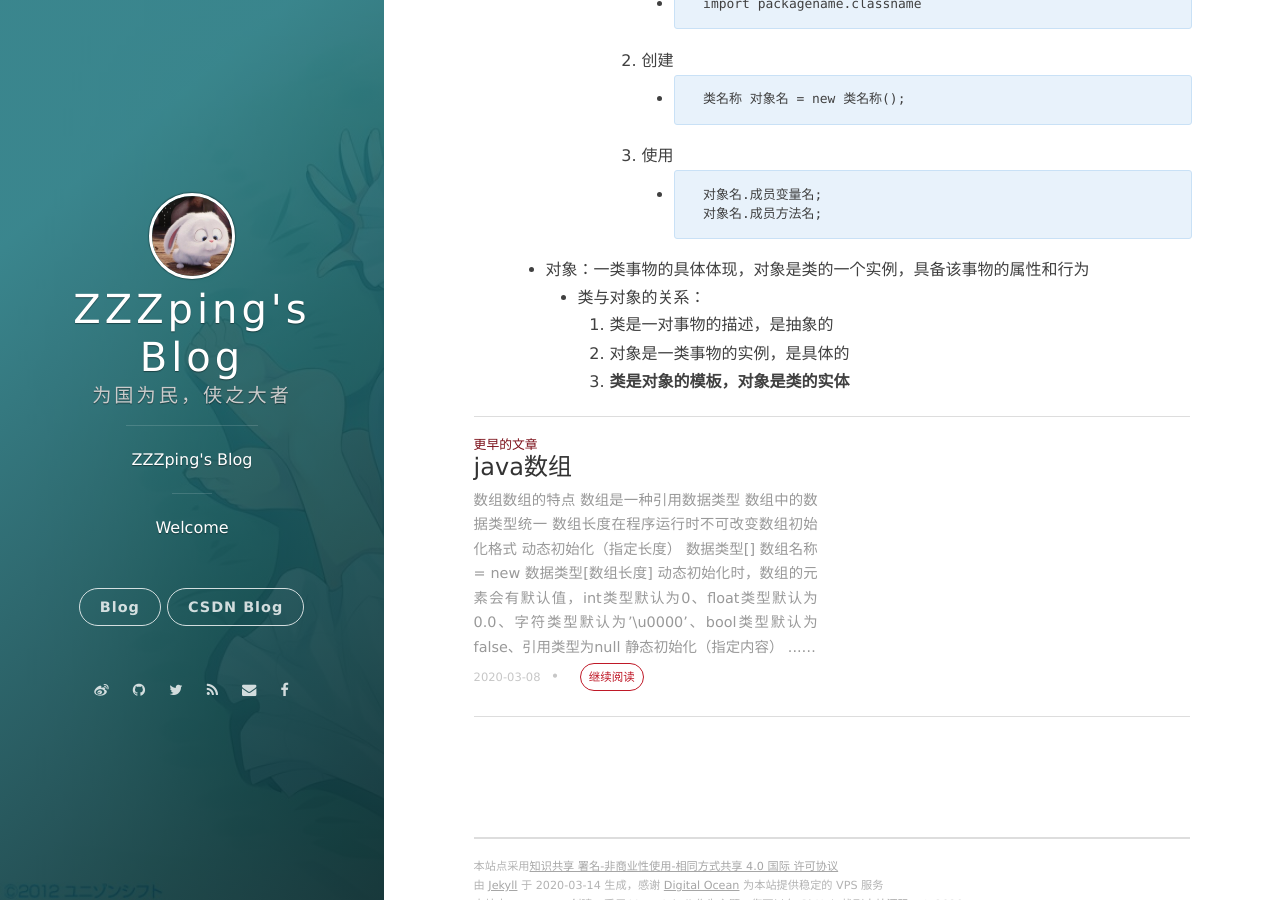
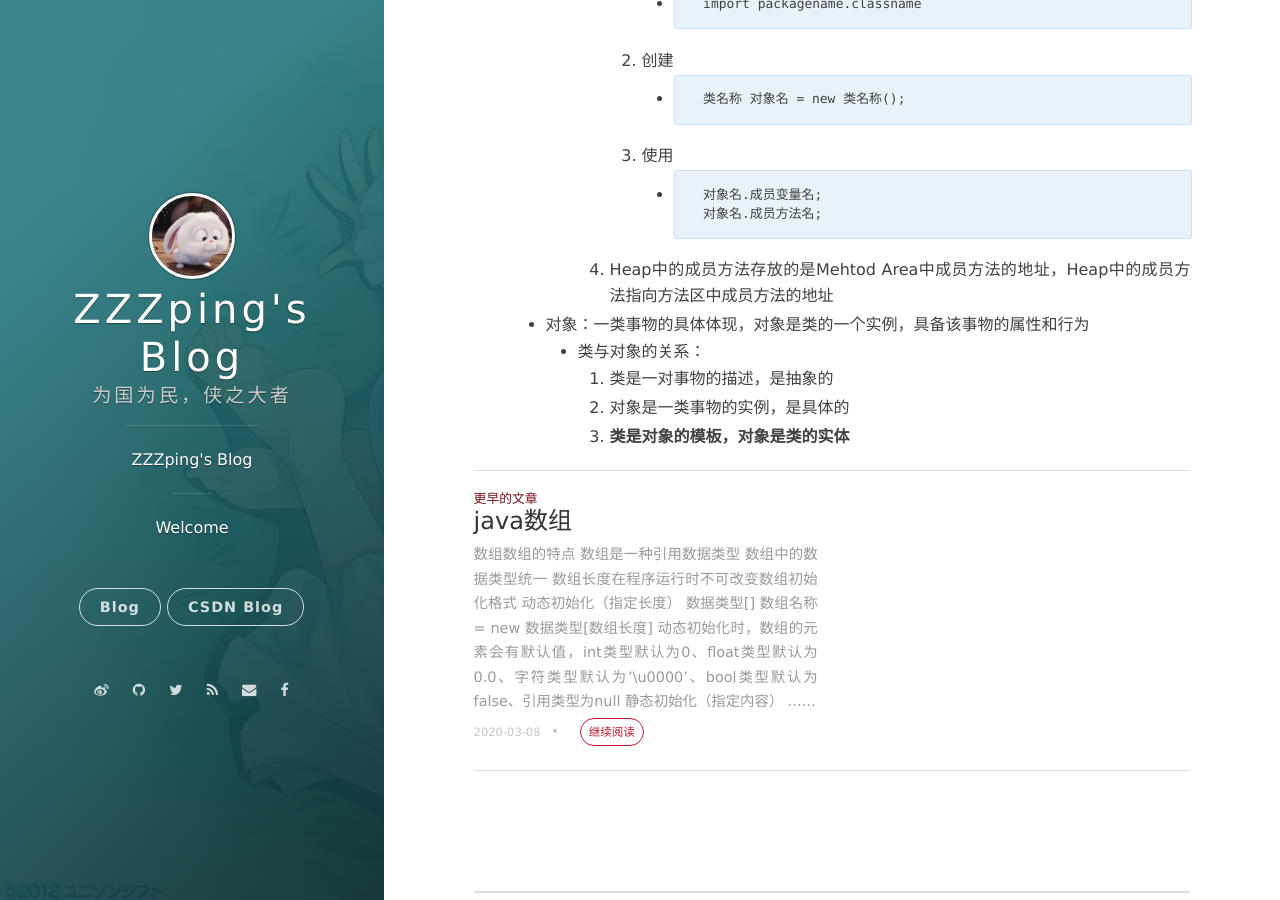
Before and after one commit to ZZZping/ZZZping.github.io, a Jekyll site: the page built from _posts/2020-03-13-Java4.md, in a window 1280 px wide and 900 px high, scrolled down 563 px. Built offline with Jekyll 4.4.1, drawn with Linux system fonts in a browser that asks for light colours; nearby versions of some CDN libraries; comment, search, counter and statistics services are not loaded.

Commit message:
method memory

````diff
--- a/_posts/2020-03-13-Java4.md
+++ b/_posts/2020-03-13-Java4.md
@@ -31,6 +31,7 @@ date: 2020-03-13 23:45:24.000000000 +09:00
                     对象名.成员变量名;
                     对象名.成员方法名;
                   ```
+            4. Heap中的成员方法存放的是Mehtod Area中成员方法的地址，Heap中的成员方法指向方法区中成员方法的地址
       + 对象：一类事物的具体体现，对象是类的一个实例，具备该事物的属性和行为
          + 类与对象的关系：
             1. 类是一对事物的描述，是抽象的
````
